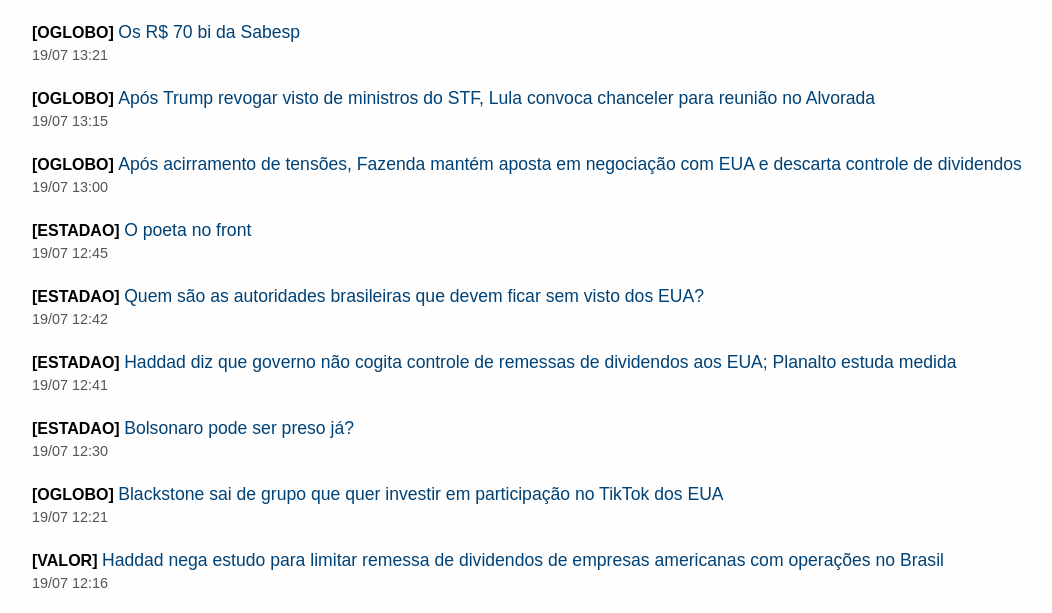
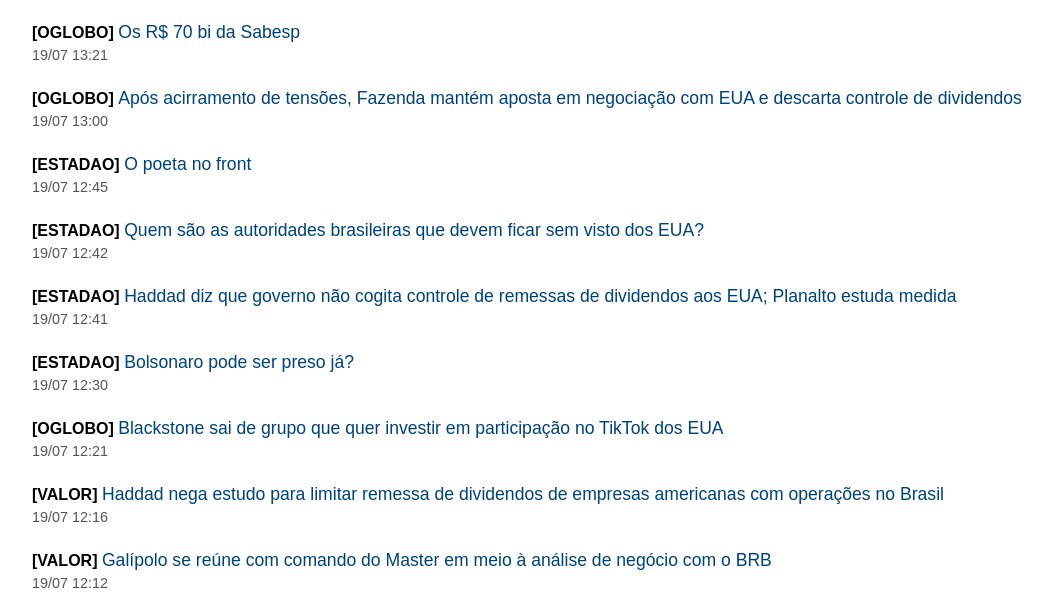
Before and after one commit to fjatahy/noticias-diarias_3, a plain HTML site: page index.html in a window 1280 px wide. Shown: the part 143-756 px from the top of the page, without its empty margins (8-1060 px from the left). Drawn offline with Linux system fonts and the light colour scheme.

Commit message:
Atualização automática de notícias

```diff
--- a/index.html
+++ b/index.html
@@ -30,12 +30,6 @@
 
         <div class="materia">
             <span class="jornal">[OGLOBO]</span>
-            <a href="https://oglobo.globo.com/politica/noticia/2025/07/19/apos-trump-revogar-visto-de-ministros-do-stf-para-os-eua-lula-convoca-chanceler-para-reuniao-no-alvorada.ghtml" class="titulo" target="_blank">Após Trump revogar visto de ministros do STF, Lula convoca chanceler para reunião no Alvorada</a>
-            <div class="data">19/07 13:15</div>
-        </div>
-
-        <div class="materia">
-            <span class="jornal">[OGLOBO]</span>
             <a href="https://oglobo.globo.com/economia/noticia/2025/07/19/apos-acirramento-de-tensoes-com-eua-fazenda-mantem-aposta-em-negociacao-sobre-tarifas-e-descarta-controle-de-dividendos.ghtml" class="titulo" target="_blank">Após acirramento de tensões, Fazenda mantém aposta em negociação com EUA e descarta controle de dividendos</a>
             <div class="data">19/07 13:00</div>
         </div>
```
